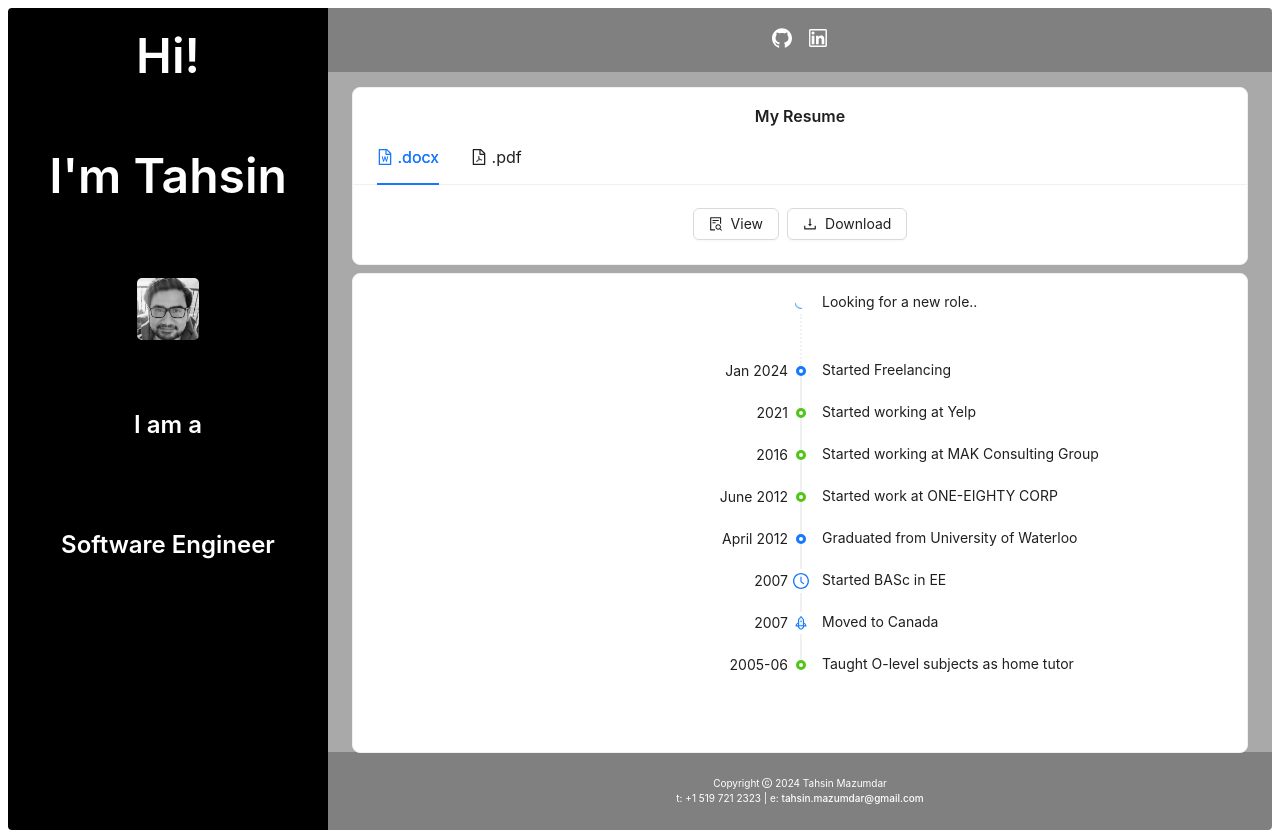
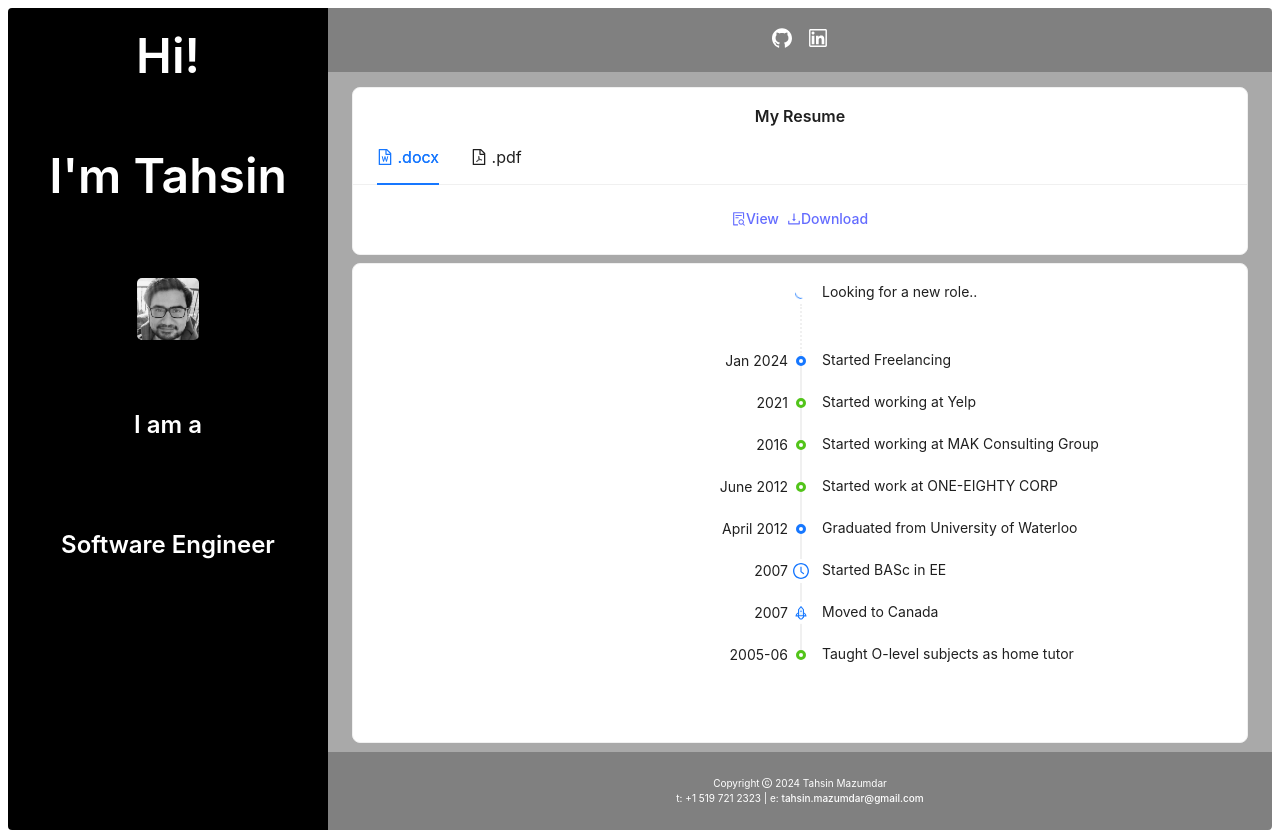
Before and after one commit to tmazumdar/tmazumdar.github.io, a React (Vite) app: page / in a window 1280 px wide. Built offline with nearby package versions, Linux system fonts and the light colour scheme.

Commit message:
change to links to allow download to work

```diff
--- a/src/components/ResumeSection.jsx
+++ b/src/components/ResumeSection.jsx
@@ -21,14 +21,14 @@ const tabList = [
 const contentList = {
     tab1:
         <Space>
-            <Button href="https://docs.google.com/document/d/1ePpkumoyrnXwdIs4CazE6AxKMF0ma8O-2SiPZzjyBeQ/edit?usp=sharing">
+            <a href="https://docs.google.com/document/d/1ePpkumoyrnXwdIs4CazE6AxKMF0ma8O-2SiPZzjyBeQ/edit?usp=sharing">
                 <FileSearchOutlined />
                 View
-            </Button>
-            <Button href="files/TM-R.docx" download>
+            </a>
+            <a href="files/TM-R.docx" download>
                 <DownloadOutlined />
                 Download
-            </Button>
+            </a>
         </Space>,
     tab2:
         <Space>
```
Also changed, not shown: 1 other file (tests, documents, lock files or other folders).
